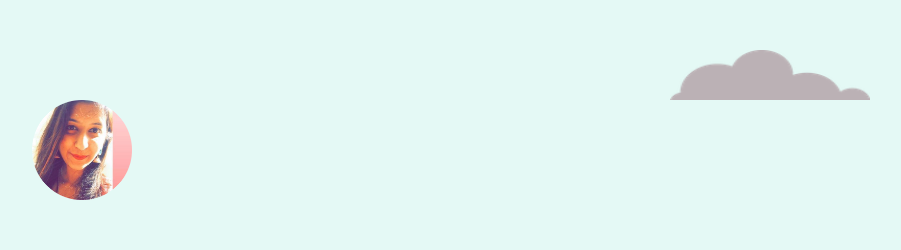
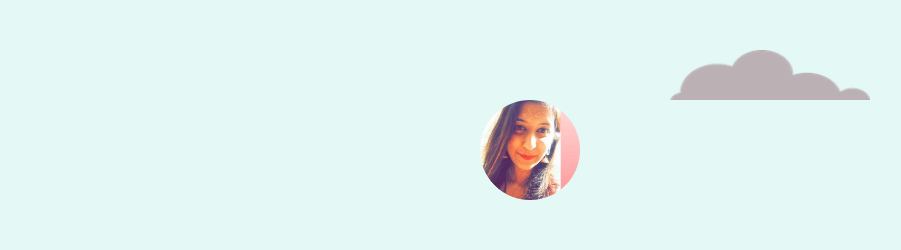
Before and after one commit to b-arry/mysite, a plain HTML site: page index.html in a window 1280 px wide. Shown: the top 250 px of the page, without its empty margins (110-1011 px from the left). Drawn offline with Linux system fonts and the light colour scheme; files that its build step writes are made by us from their sources; files whose address does not match are found by name.

Commit message:
Update index.html

```diff
--- a/index.html
+++ b/index.html
@@ -11,7 +11,7 @@
   </head>
   <body>
     <div class="topcontainer">
-      <img class="mypic" src="C:\Users\Shree\Desktop\Web Development\CSS-My Site\images\Arya.png" alt="", height="100px", width="100px" >
+      <img src="C:\Users\Shree\Desktop\Web Development\CSS-My Site\images\Arya.png" alt="", height="100px", width="100px" >
       <img class="top-cloud "src="images/cloud.png" alt="cloud-img", height="50px", width="200px">
       <h1>I'm Aarya.</h1>
       <h2>a <span class="pro">web developer.</span></h2>
```
